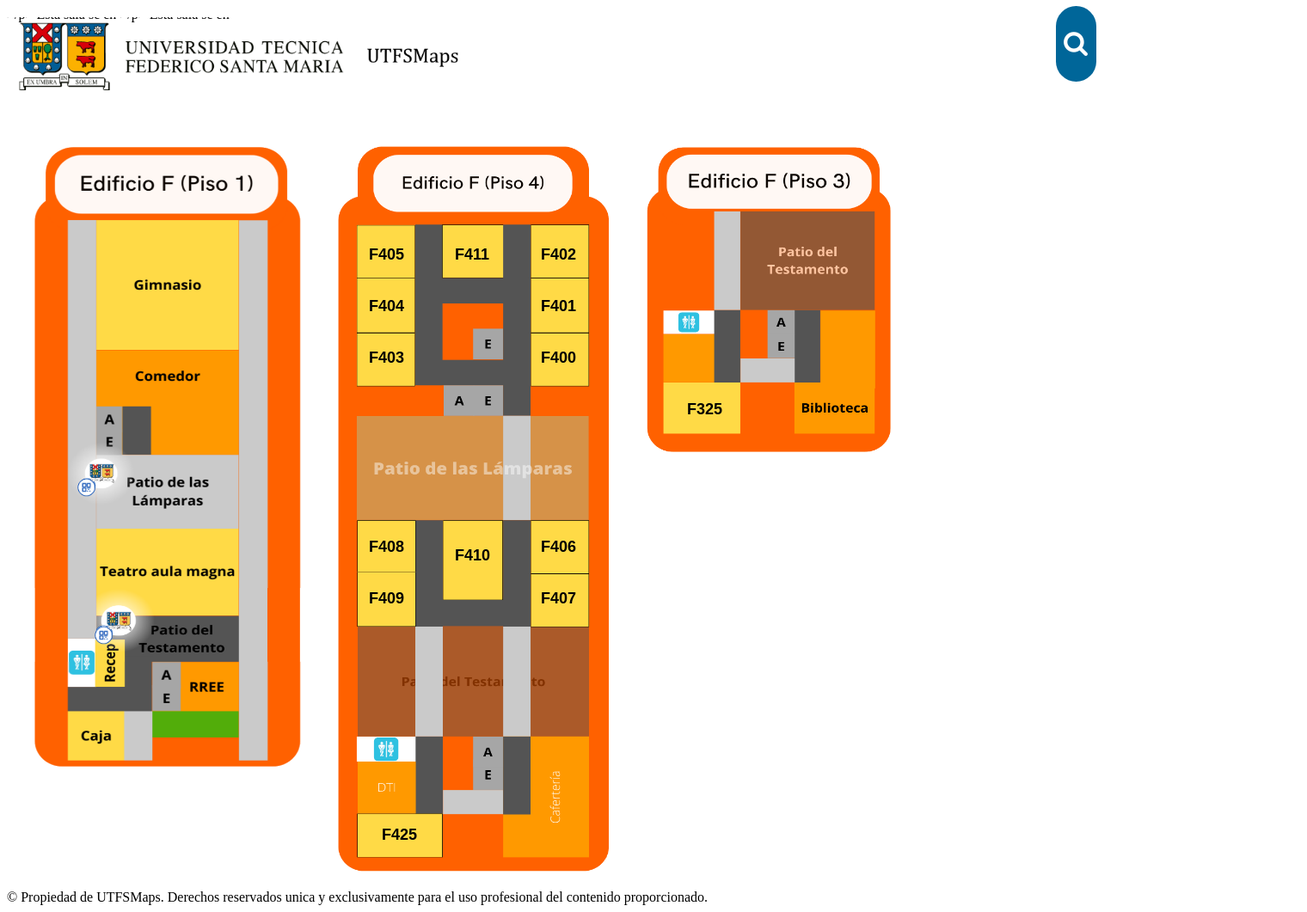
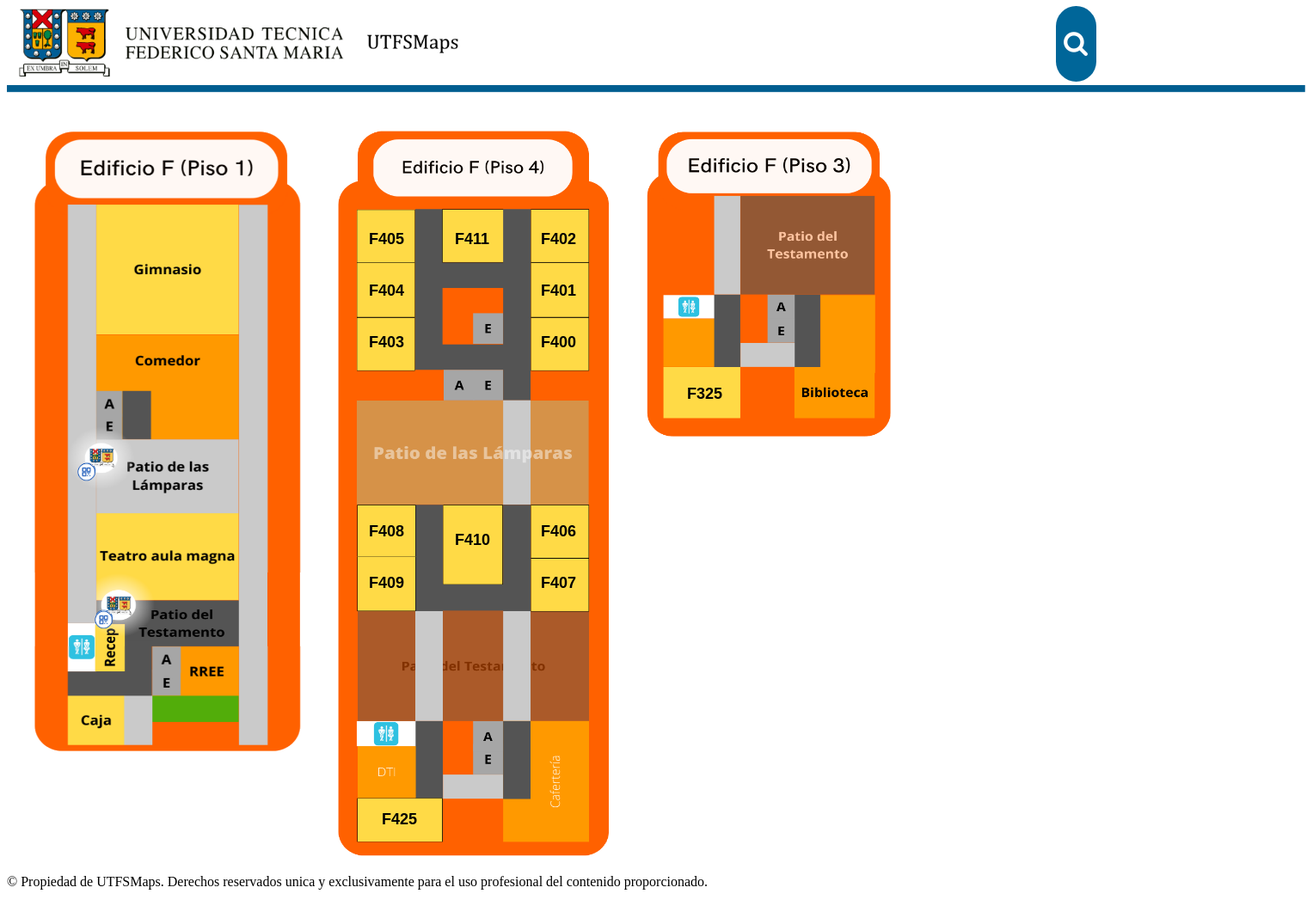
Before and after one commit to 1natth/UTFSMaps, a Django app: page /edificio_f/ in a window 1520 px wide. Shown: the whole page at 86% size. After the commit the page ends 1035 px from the top, so only its background shows below. Run offline with Django 4.2, Linux system fonts and the light colour scheme; parts of the project's set-up code (start-up, migrations or seed data) failed here and were passed over.

Commit message:
Update ed_f.html

```diff
--- a/libreria/templates/paginas/ed_f.html
+++ b/libreria/templates/paginas/ed_f.html
@@ -9,10 +9,6 @@
     <title>Document</title>
 
     <script src="/jquery.js"></script>
-
->/p> Esta sala se en
-
->/p> Esta sala se en
     <script src="/jquery.dataTables.min.js"></script>
 
     <img class="bar" src='https://github.com/1natth/UTFSMaps/blob/master/libreria/static/app/img/barra_hud.png?raw=true' width=1510 heigth= 2000 alt="barra">
@@ -222,9 +218,7 @@
                                     <td><a href="https://utfsmaps.herokuapp.com/edificio_f/">F403</a></td>
                                 </tr>
                                 <tr>
-                                    <td><a href="https://utfsmaps.heroku
-
->/p> Esta sala se enapp.com/edificio_f/">F404</a></td>
+                                    <td><a href="https://utfsmaps.herokuapp.com/edificio_f/">F404</a></td>
                                 </tr>
                                 <tr>
                                     <td><a href="https://utfsmaps.herokuapp.com/edificio_f/">F405</a></td>
```
